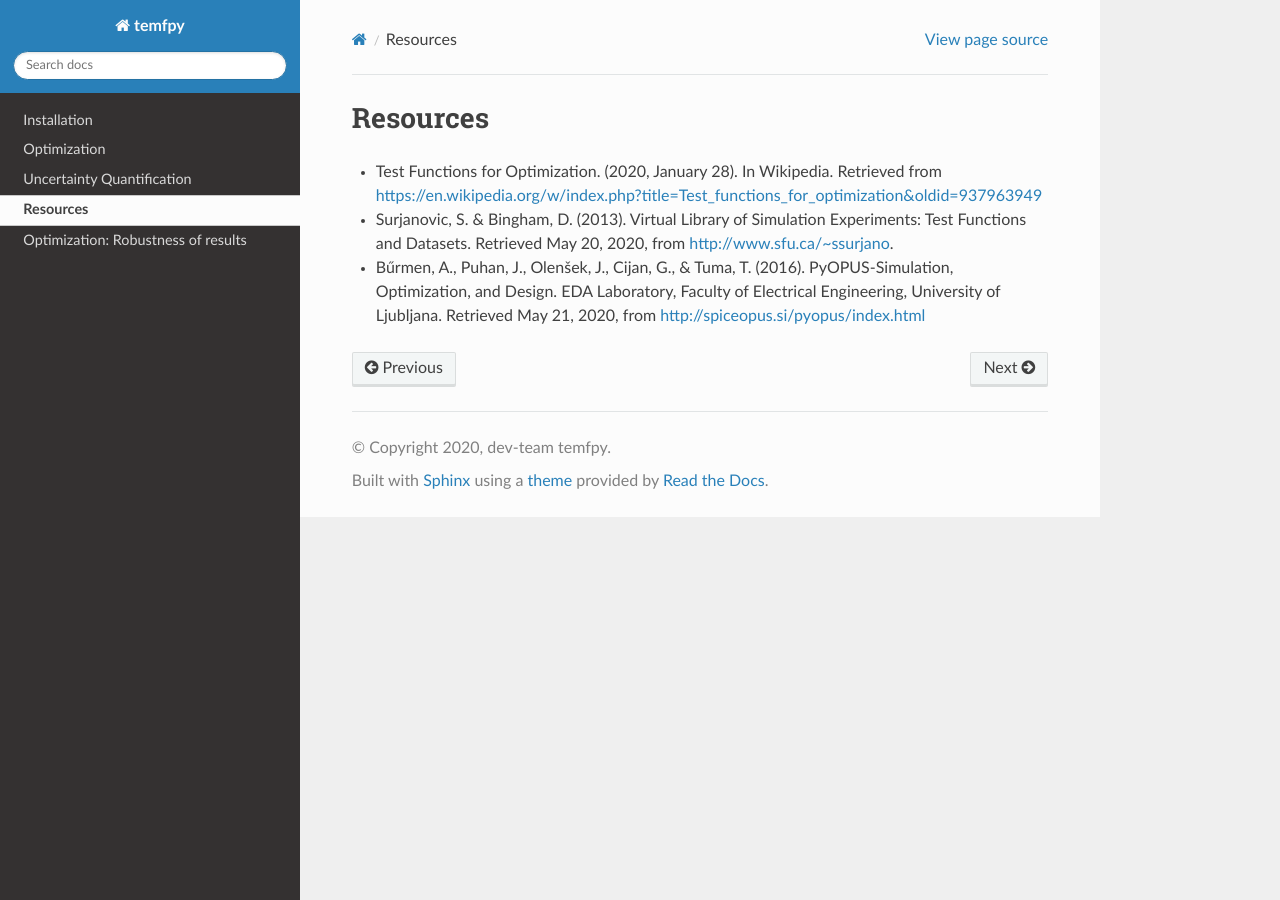
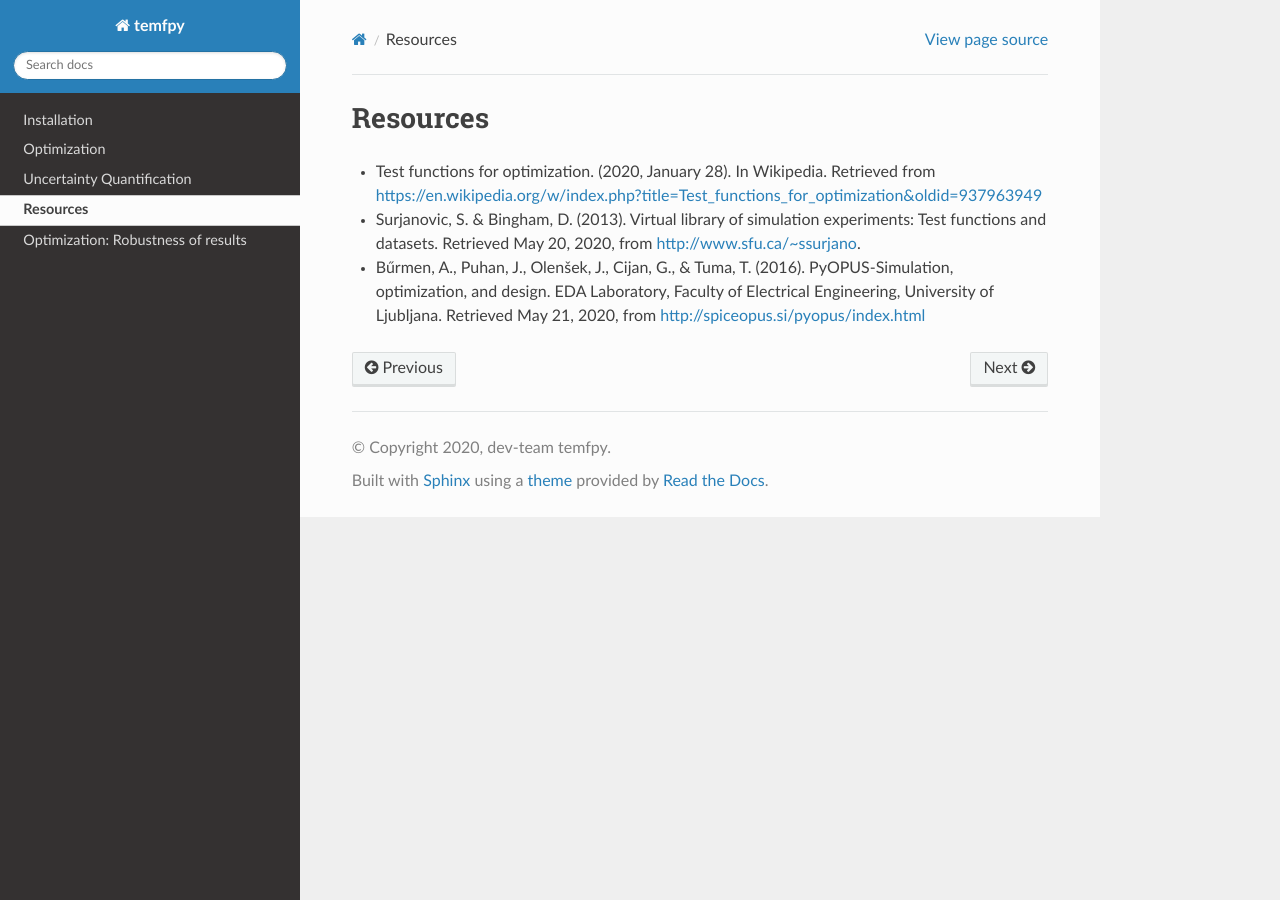
Before and after one commit to OpenSourceEconomics/temfpy, a Sphinx documentation site: the page built from docs/source/resources.rst, in a window 1280 px wide. Built offline with Sphinx 7.4.7 and the Read the Docs theme 2.0.0, drawn with Linux system fonts in a browser that asks for light colours.

Commit message:
fix citation cases

```diff
--- a/docs/source/resources.rst
+++ b/docs/source/resources.rst
@@ -1,8 +1,8 @@
 Resources
 =========
 
-* Test Functions for Optimization. (2020, January 28). In Wikipedia. Retrieved from https://en.wikipedia.org/w/index.php?title=Test_functions_for_optimization&oldid=937963949
+* Test functions for optimization. (2020, January 28). In Wikipedia. Retrieved from https://en.wikipedia.org/w/index.php?title=Test_functions_for_optimization&oldid=937963949
 
-* Surjanovic, S. & Bingham, D. (2013). Virtual Library of Simulation Experiments: Test Functions and Datasets. Retrieved May 20, 2020, from http://www.sfu.ca/~ssurjano.
+* Surjanovic, S. & Bingham, D. (2013). Virtual library of simulation experiments: Test functions and datasets. Retrieved May 20, 2020, from http://www.sfu.ca/~ssurjano.
 
-* Bűrmen, A., Puhan, J., Olenšek, J., Cijan, G., & Tuma, T. (2016). PyOPUS-Simulation, Optimization, and Design. EDA Laboratory, Faculty of Electrical Engineering, University of Ljubljana. Retrieved May 21, 2020, from http://spiceopus.si/pyopus/index.html
+* Bűrmen, A., Puhan, J., Olenšek, J., Cijan, G., & Tuma, T. (2016). PyOPUS-Simulation, optimization, and design. EDA Laboratory, Faculty of Electrical Engineering, University of Ljubljana. Retrieved May 21, 2020, from http://spiceopus.si/pyopus/index.html
```
Also changed, not shown: 1 other file.
